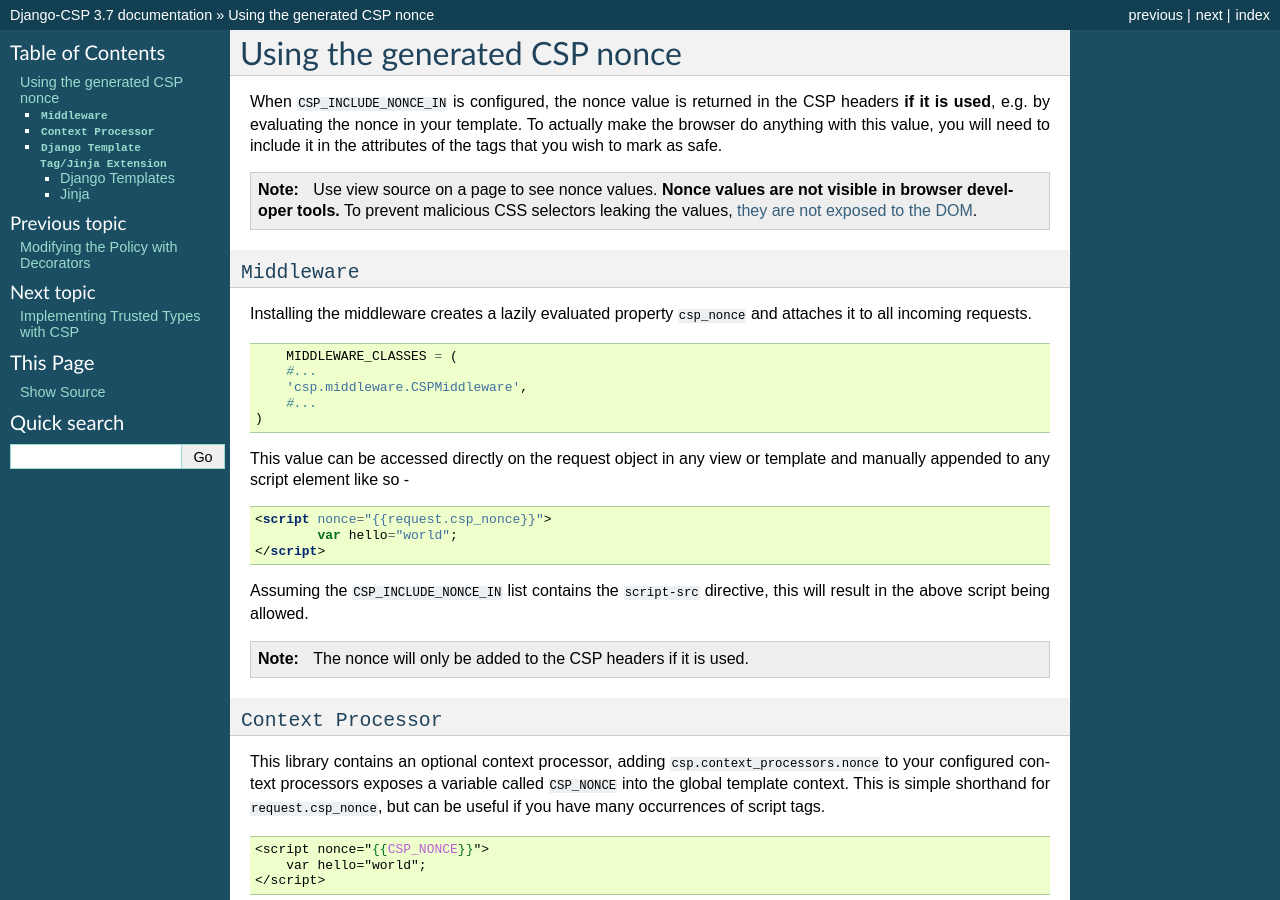
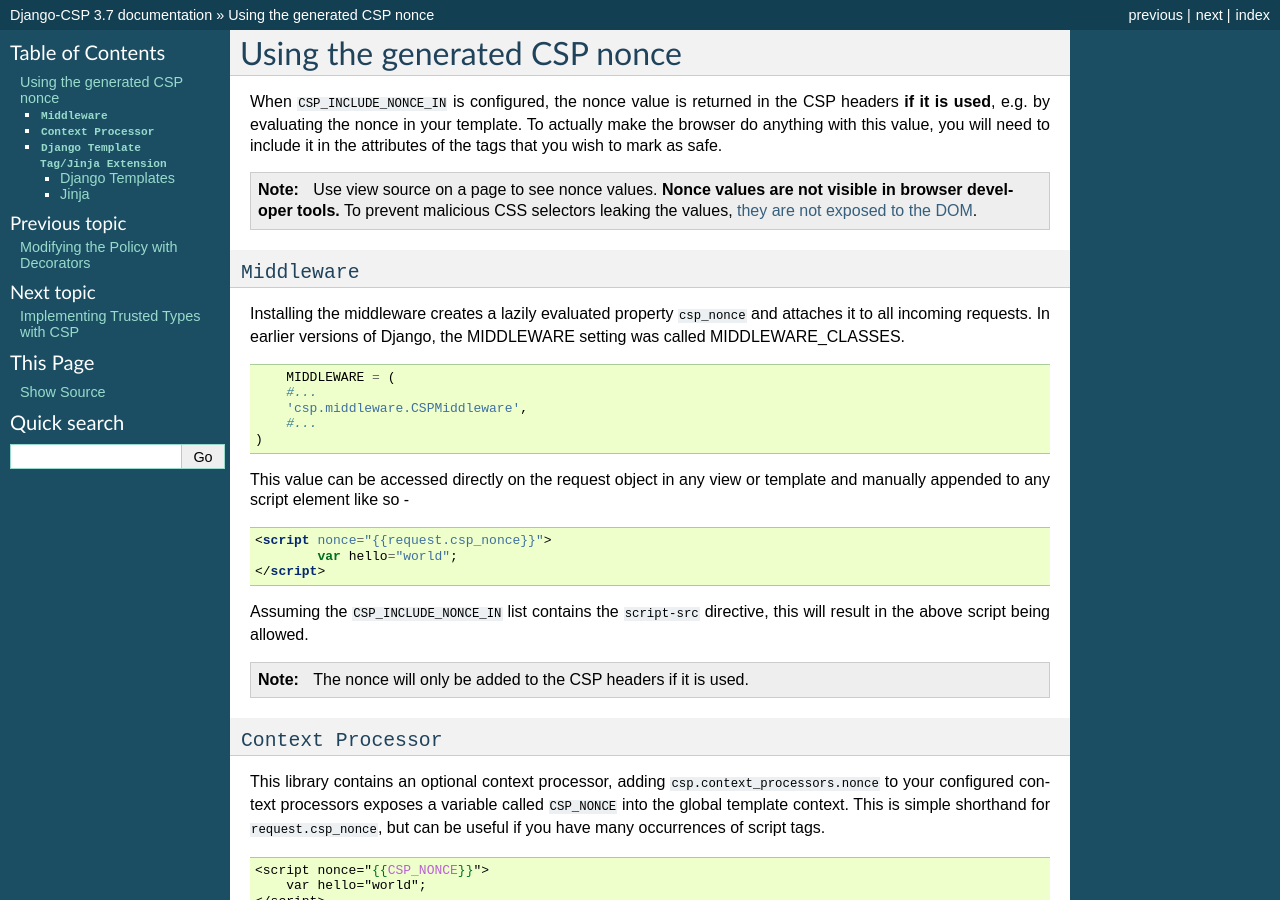
Before and after one commit to mozilla/django-csp, a Sphinx documentation site: the page built from docs/nonce.rst, in a window 1280 px wide and 900 px high. Built offline with Sphinx 7.4.7, drawn with Linux system fonts in a browser that asks for light colours.

Commit message:
adjust docs for recent (3.2+) django settings
MIDDLEWARE_CLASSES replaced by MIDDLEWARE

```diff
--- a/docs/nonce.rst
+++ b/docs/nonce.rst
@@ -16,11 +16,11 @@ the tags that you wish to mark as safe.
 
 ``Middleware``
 ==============
-Installing the middleware creates a lazily evaluated property ``csp_nonce`` and attaches it to all incoming requests.
+Installing the middleware creates a lazily evaluated property ``csp_nonce`` and attaches it to all incoming requests. In earlier versions of Django, the MIDDLEWARE setting was called MIDDLEWARE_CLASSES.
 
 .. code-block:: python
 
-	MIDDLEWARE_CLASSES = (
+	MIDDLEWARE = (
     	#...
     	'csp.middleware.CSPMiddleware',
     	#...
```
